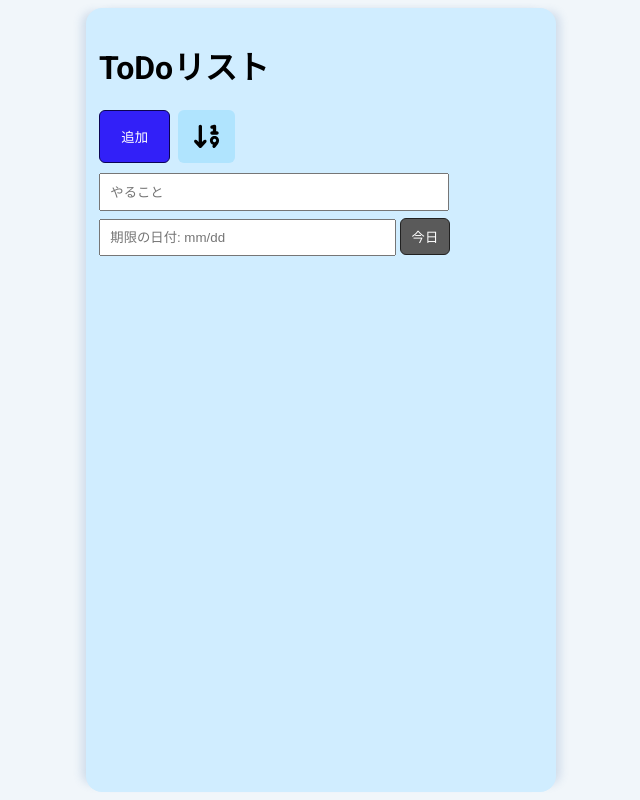
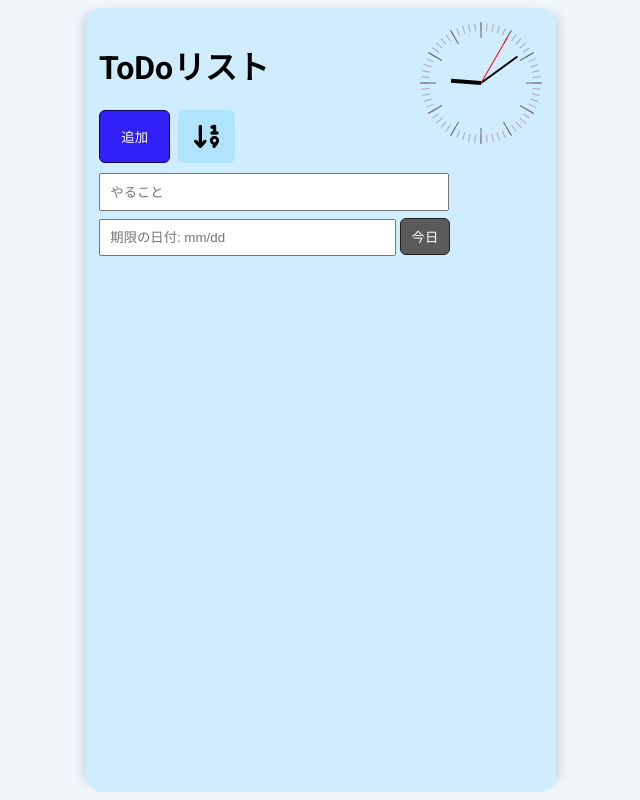
Before and after one commit to Paruky/todo-list, a plain HTML site: page index.html in a window 1280 px wide. Shown: the whole page, without its empty margins (319-959 px from the left). Drawn offline with nearby package versions, Linux system fonts and the light colour scheme.

Commit message:
Add files via upload

```diff
--- a/index.html
+++ b/index.html
@@ -23,6 +23,7 @@
     }
 
     .container {
+      position: relative;
       max-width: 470px;
       min-height: 98vh;
       margin: 0 auto;
@@ -135,11 +136,17 @@
       padding: 0.6em 0.8em;
       cursor: pointer;
     }
+    #canvas {
+      position: absolute;
+      top: 0px;
+      right: 0px;
+    }
   </style>
 
   <script src="https://cdn.jsdelivr.net/npm/sortablejs@1.15.0/Sortable.min.js"></script>
-  <script>
-    // 並べ替え関数
+
+  <script> // Todoリスト本体のスクリプト ---------------------------------------------------
+    // 並べ替え関数 ----------------------------------------------------------------------
   function sortByDeadline() {
     let parent = document.getElementById("list");
     let items = Array.from(parent.querySelectorAll("li"));
@@ -158,7 +165,7 @@
     items.forEach(item => parent.appendChild(item));
   }
 
-  // 今日ボタン---------------------------------------
+  // 今日ボタン--------------------------------------------------------------------------
   function today() {
     let dateInput = document.getElementById("datebox");
     let now = new Date();
@@ -167,7 +174,7 @@
     let formatted = month + "/" + day;
     dateInput.value = formatted;
   }
-  // 追加------------------------------
+  // 追加-------------------------------------------------------------------------------
   function add() {
     let input = document.getElementById("textbox");
     let dateInput = document.getElementById("datebox");
@@ -262,7 +269,7 @@
     }
   }
 
-  // 期限切れチェック--------------------------
+  // 期限切れチェック---------------------------------------------------------------------
   function checkDeadlines() {
     let items = document.querySelectorAll("#list li");
     let now = new Date();
@@ -296,10 +303,126 @@
   };
 </script>
 
+<script> // アナログ時計のスクリプト ------------------------------------------------------
+  let ctx;
+  let mode = "analog"
+
+  function drawClock() {
+      let canvas = document.getElementById("canvas")
+      ctx = canvas.getContext("2d")
+
+      // 一度クリアする
+      ctx.clearRect(0, 0, 150, 150)
+
+      // 現在時刻
+      let now = new Date();
+      let h = now.getHours() % 12;
+      let m = now.getMinutes();
+      let s = now.getSeconds();
+
+      // 角度（ラジアン）
+      let radH = ((Math.PI * 2) / 12) * h + ((Math.PI * 2) / 12) * (m / 60);
+      let radM = ((Math.PI * 2) / 60) * m;
+      let radS = ((Math.PI * 2) / 60) * s;
+
+      // 目盛り
+      drawTicks();
+
+      // ---- 時針 ----
+      ctx.save();
+      ctx.translate(75, 75);
+      ctx.rotate(radH);
+      ctx.strokeStyle = "#000";
+      ctx.lineWidth = 4;
+      ctx.beginPath();
+      ctx.moveTo(0, 0);
+      ctx.lineTo(0, -30);  // 時針の長さ
+      ctx.stroke();
+      ctx.restore();
+
+      // ---- 分針 ----
+      ctx.save();
+      ctx.translate(75, 75);
+      ctx.rotate(radM);
+      ctx.strokeStyle = "#000";
+      ctx.lineWidth = 2;
+      ctx.beginPath();
+      ctx.moveTo(0, 0);
+      ctx.lineTo(0, -45);  // 分針の長さ
+      ctx.stroke();
+      ctx.restore();
+
+      // ---- 秒針 ----
+      ctx.save();
+      ctx.translate(75, 75);
+      ctx.rotate(radS);
+      ctx.strokeStyle = "red";
+      ctx.lineWidth = 1;
+      ctx.beginPath();
+      ctx.moveTo(0, 0);
+      ctx.lineTo(0, -52);  // 秒針の長さ
+      ctx.stroke();
+      ctx.restore();
+  }
+
+
+  // 目盛り描画----------------------------------------------
+  function drawTicks() {
+      ctx.strokeStyle = "#aaa";
+      for (let i = 0; i < 60; i++) {
+          ctx.save();
+          let r = (Math.PI / 30) * i;
+          ctx.translate(75, 75);
+          ctx.rotate(r);
+
+          ctx.beginPath();
+          ctx.moveTo(0, -60);
+          ctx.lineTo(0, -52);
+          ctx.stroke();
+
+          ctx.restore();
+      }
+
+      ctx.strokeStyle = "#666";
+      for (let i = 0; i < 12; i++) {
+          ctx.save();
+          let r = (Math.PI / 6) * i;
+          ctx.translate(75, 75);
+          ctx.rotate(r);
+
+          ctx.beginPath();
+          ctx.moveTo(0, -61);
+          ctx.lineTo(0, -45);
+          ctx.stroke();
+
+          ctx.restore();
+      }
+  }
+  // デジタル時計 -------------------------------------------
+  function drawTime() {
+
+  }
+
+  function init() { //-------------------------------------
+    if (mode == "analog") {
+      setInterval(drawClock, 100);
+    } else {
+      setInterval(drawTime, 100)
+    }
+  }
+  function modechange() { //-------------------------------
+    if (mode == "analog") {
+      mode = "digital"
+    } else {
+      mode == "analog"
+    }
+  }
+</script>
 
 </head>
-<body>
+<body onload="init()" onload="drawClock()">
   <div class="container">
+    <canvas id="canvas" width="150" height="150" onclick="modechange()"></canvas>
       <div class="upper">
         <h1>ToDoリスト</h1>
         <div class="btn-group">
```
